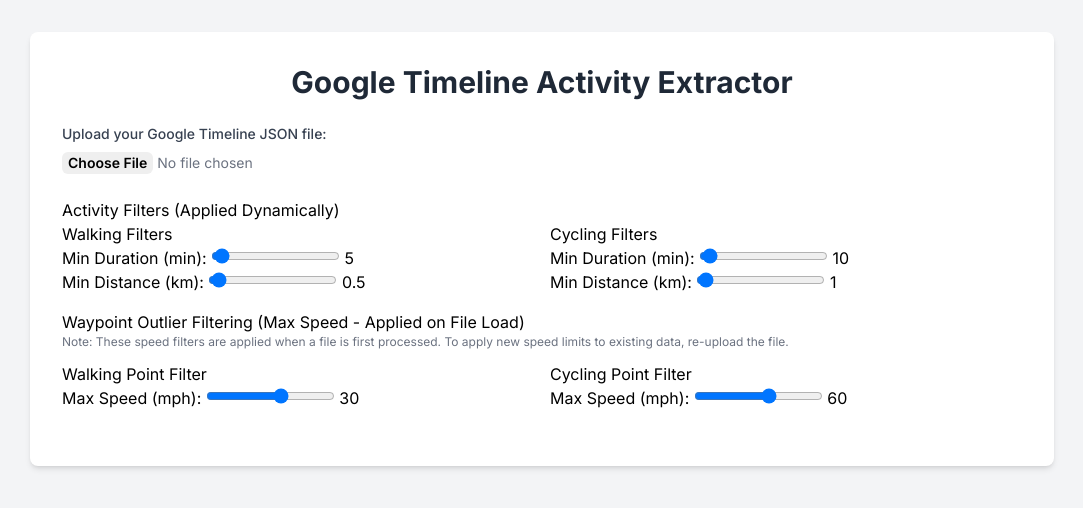
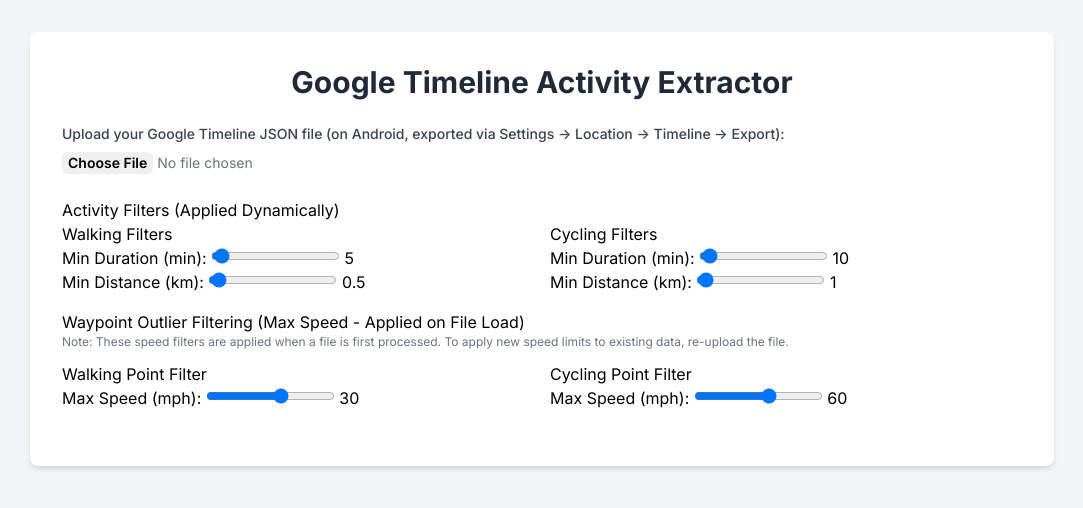
Before and after one commit to janakdr/timeline-strava, a plain HTML site: page index.html in a window 1280 px wide. Shown: the whole page, without its empty margins (98-1181 px from the left). Drawn offline with nearby package versions, Linux system fonts and the light colour scheme; some packages are replaced by stand-ins of ours.

Commit message:
documentation/title change

```diff
--- a/index.html
+++ b/index.html
@@ -3,7 +3,7 @@
 <head>
     <meta charset="UTF-8">
     <meta name="viewport" content="width=device-width, initial-scale=1.0">
-    <title>Google Timeline to GPX (Full Code)</title>
+    <title>Google Timeline to GPX</title>
     <script src="https://cdn.tailwindcss.com"></script>
     <link href="https://fonts.googleapis.com/css2?family=Inter:wght@400;500;600;700&display=swap" rel="stylesheet">
     <script src="https://maps.googleapis.com/maps/api/js?key=AIzaSyD_9Mj_RArRfw12CuV6vjA5RpPwbv-Fvqo&callback=initApp&libraries=maps&v=weekly" defer async></script>
@@ -70,7 +70,7 @@
         <h1 class="text-2xl md:text-3xl font-bold text-gray-800 mb-6 text-center">Google Timeline Activity Extractor</h1>
 
         <div class="mb-6">
-            <label for="jsonFile" class="block text-sm font-medium text-gray-700 mb-2">Upload your Google Timeline JSON file:</label>
+            <label for="jsonFile" class="block text-sm font-medium text-gray-700 mb-2">Upload your Google Timeline JSON file (on Android, exported via Settings -> Location -> Timeline -> Export):</label>
             <input type="file" id="jsonFile" accept=".json" class="block w-full text-sm text-gray-500 file:rounded-md file:border-0 file:text-sm file:font-semibold">
         </div>
 
```
